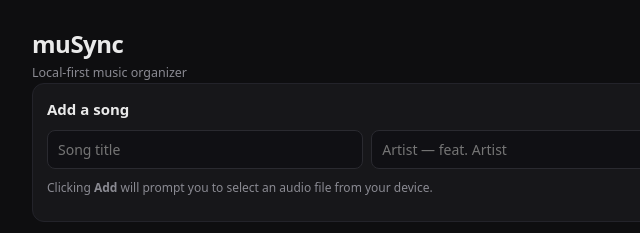
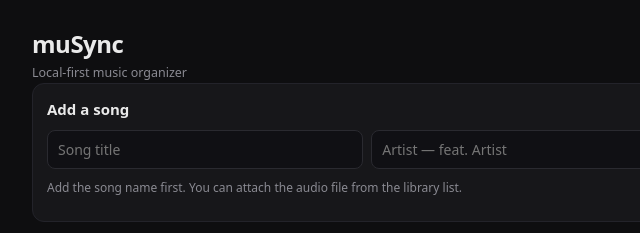
Before and after one commit to CruddyEmu775896/muSync, a plain HTML site: page index.html in a window 1280 px wide. Shown: the top 233 px of the page, 244-884 px from the left. Drawn offline with nearby package versions, Linux system fonts and the light colour scheme.

Commit message:
Revise song addition instructions and clean up comments
Updated instructions for adding songs and removed unnecessary comment about accepted file types.

```diff
--- a/index.html
+++ b/index.html
@@ -25,7 +25,7 @@
       <button id="add">Add</button>
     </div>
     <p class="muted" style="margin-top: 10px; font-size: 12px;">
-      Clicking <strong>Add</strong> will prompt you to select an audio file from your device.
+      Add the song name first. You can attach the audio file from the library list.
     </p>
   </section>
 
@@ -103,7 +103,6 @@
     <div class="row">
       <button id="dl">Download library</button>
       <button id="ul" class="ghost">Upload library</button>
-      <!-- Accepts JSON, DB, and SQLite files -->
       <input type="file" id="ul-file" accept=".json,.db,.sqlite,application/json,application/octet-stream" hidden>
     </div>
   </section>
```
